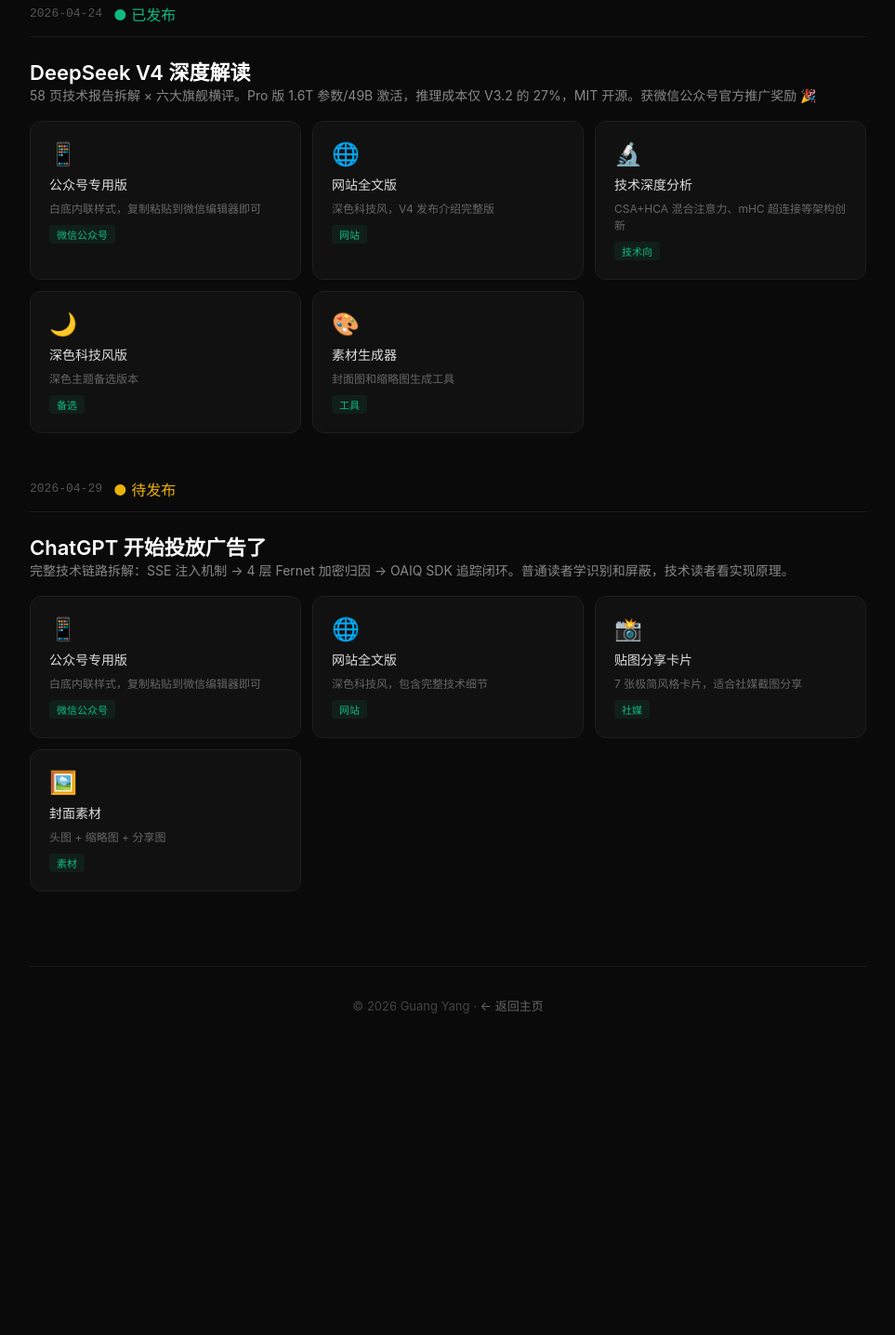
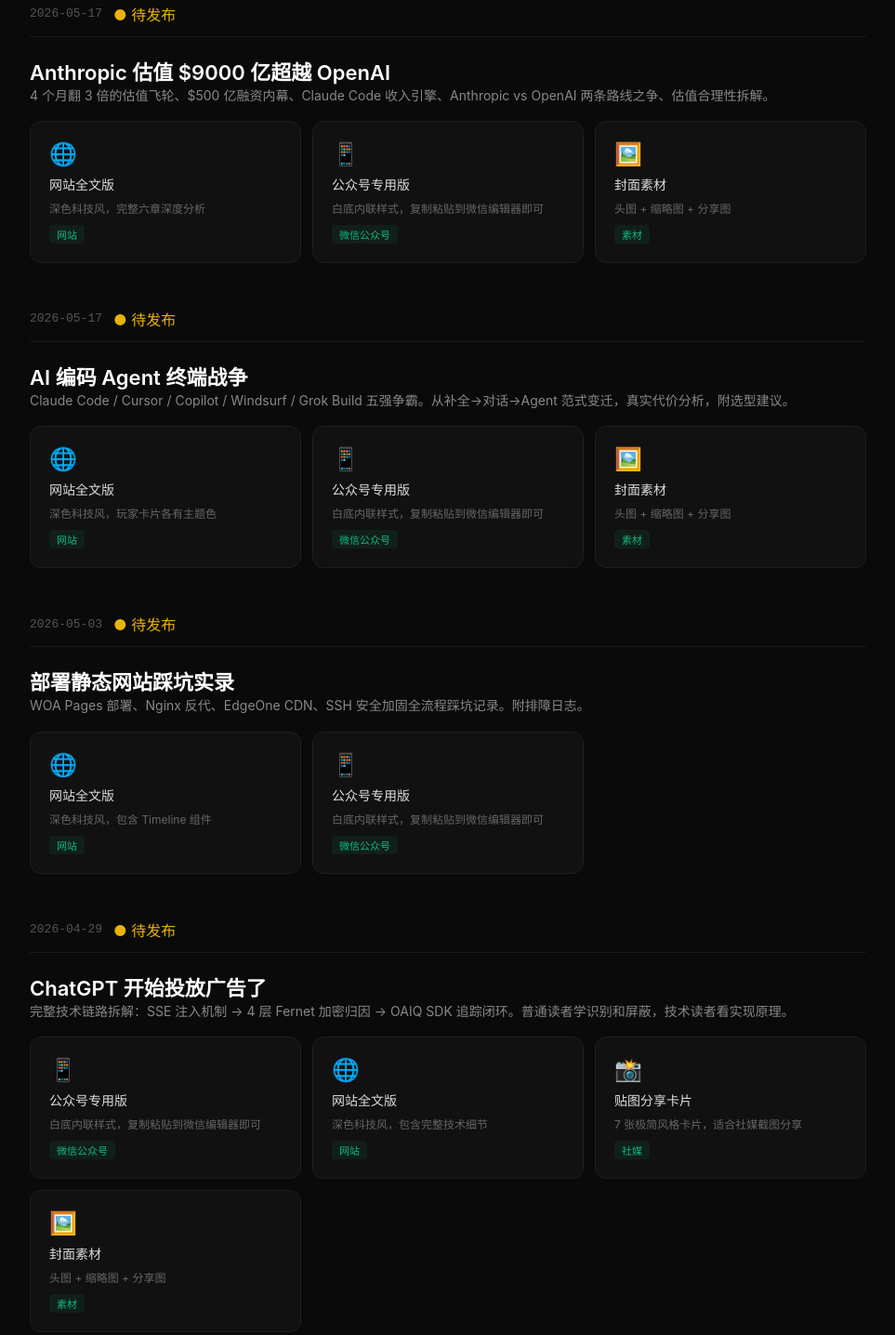
Before and after one commit to guangyang1206/ai-articles, a plain HTML site: page content/ai-articles-index.html in a window 1280 px wide. Shown: the part 244-1680 px from the top of the page at 93% size, without its empty margins (158-1121 px from the left). Before the commit the page ends 1395 px from the top, so only its background shows below. Drawn offline with Linux system fonts and the light colour scheme.

Commit message:
content: 更新文章索引页（5 篇文章，最新在上）

```diff
--- a/content/ai-articles-index.html
+++ b/content/ai-articles-index.html
@@ -153,6 +153,126 @@
       <p class="subtitle">分享有用的 AI 知识，真诚、不装、有点幽默</p>
     </header>
 
+    <!-- Topic 5: Anthropic 估值 -->
+    <section class="topic-section">
+      <div class="topic-header">
+        <span class="topic-date">2026-05-17</span>
+        <span class="status-draft">● 待发布</span>
+      </div>
+      <h2 class="topic-title">Anthropic 估值 $9000 亿超越 OpenAI</h2>
+      <p class="topic-desc">4 个月翻 3 倍的估值飞轮、$500 亿融资内幕、Claude Code 收入引擎、Anthropic vs OpenAI 两条路线之争、估值合理性拆解。</p>
+      <div class="files-grid">
+        <a class="file-card" href="anthropic-valuation/article-full.html">
+          <span class="icon">🌐</span>
+          <span class="name">网站全文版</span>
+          <span class="desc">深色科技风，完整六章深度分析</span>
+          <span class="tag">网站</span>
+        </a>
+        <a class="file-card" href="anthropic-valuation/wechat-article-mp.html">
+          <span class="icon">📱</span>
+          <span class="name">公众号专用版</span>
+          <span class="desc">白底内联样式，复制粘贴到微信编辑器即可</span>
+          <span class="tag">微信公众号</span>
+        </a>
+        <a class="file-card" href="anthropic-valuation/cover-assets.html">
+          <span class="icon">🖼️</span>
+          <span class="name">封面素材</span>
+          <span class="desc">头图 + 缩略图 + 分享图</span>
+          <span class="tag">素材</span>
+        </a>
+      </div>
+    </section>
+
+    <!-- Topic 4: AI 编码 Agent 终端战争 -->
+    <section class="topic-section">
+      <div class="topic-header">
+        <span class="topic-date">2026-05-17</span>
+        <span class="status-draft">● 待发布</span>
+      </div>
+      <h2 class="topic-title">AI 编码 Agent 终端战争</h2>
+      <p class="topic-desc">Claude Code / Cursor / Copilot / Windsurf / Grok Build 五强争霸。从补全→对话→Agent 范式变迁，真实代价分析，附选型建议。</p>
+      <div class="files-grid">
+        <a class="file-card" href="ai-coding-agent/article-full.html">
+          <span class="icon">🌐</span>
+          <span class="name">网站全文版</span>
+          <span class="desc">深色科技风，玩家卡片各有主题色</span>
+          <span class="tag">网站</span>
+        </a>
+        <a class="file-card" href="ai-coding-agent/wechat-article-mp.html">
+          <span class="icon">📱</span>
+          <span class="name">公众号专用版</span>
+          <span class="desc">白底内联样式，复制粘贴到微信编辑器即可</span>
+          <span class="tag">微信公众号</span>
+        </a>
+        <a class="file-card" href="ai-coding-agent/cover-assets.html">
+          <span class="icon">🖼️</span>
+          <span class="name">封面素材</span>
+          <span class="desc">头图 + 缩略图 + 分享图</span>
+          <span class="tag">素材</span>
+        </a>
+      </div>
+    </section>
+
+    <!-- Topic 3: 部署踩坑 -->
+    <section class="topic-section">
+      <div class="topic-header">
+        <span class="topic-date">2026-05-03</span>
+        <span class="status-draft">● 待发布</span>
+      </div>
+      <h2 class="topic-title">部署静态网站踩坑实录</h2>
+      <p class="topic-desc">WOA Pages 部署、Nginx 反代、EdgeOne CDN、SSH 安全加固全流程踩坑记录。附排障日志。</p>
+      <div class="files-grid">
+        <a class="file-card" href="deploy-lessons/article-full.html">
+          <span class="icon">🌐</span>
+          <span class="name">网站全文版</span>
+          <span class="desc">深色科技风，包含 Timeline 组件</span>
+          <span class="tag">网站</span>
+        </a>
+        <a class="file-card" href="deploy-lessons/wechat-article-mp.html">
+          <span class="icon">📱</span>
+          <span class="name">公众号专用版</span>
+          <span class="desc">白底内联样式，复制粘贴到微信编辑器即可</span>
+          <span class="tag">微信公众号</span>
+        </a>
+      </div>
+    </section>
+
+    <!-- Topic 2: ChatGPT Ads -->
+    <section class="topic-section">
+      <div class="topic-header">
+        <span class="topic-date">2026-04-29</span>
+        <span class="status-draft">● 待发布</span>
+      </div>
+      <h2 class="topic-title">ChatGPT 开始投放广告了</h2>
+      <p class="topic-desc">完整技术链路拆解：SSE 注入机制 → 4 层 Fernet 加密归因 → OAIQ SDK 追踪闭环。普通读者学识别和屏蔽，技术读者看实现原理。</p>
+      <div class="files-grid">
+        <a class="file-card" href="chatgpt-ads/wechat-article-mp.html">
+          <span class="icon">📱</span>
+          <span class="name">公众号专用版</span>
+          <span class="desc">白底内联样式，复制粘贴到微信编辑器即可</span>
+          <span class="tag">微信公众号</span>
+        </a>
+        <a class="file-card" href="chatgpt-ads/article-full.html">
+          <span class="icon">🌐</span>
+          <span class="name">网站全文版</span>
+          <span class="desc">深色科技风，包含完整技术细节</span>
+          <span class="tag">网站</span>
+        </a>
+        <a class="file-card" href="chatgpt-ads/share-cards.html">
+          <span class="icon">📸</span>
+          <span class="name">贴图分享卡片</span>
+          <span class="desc">7 张极简风格卡片，适合社媒截图分享</span>
+          <span class="tag">社媒</span>
+        </a>
+        <a class="file-card" href="chatgpt-ads/cover-assets.html">
+          <span class="icon">🖼️</span>
+          <span class="name">封面素材</span>
+          <span class="desc">头图 + 缩略图 + 分享图</span>
+          <span class="tag">素材</span>
+        </a>
+      </div>
+    </section>
+
     <!-- Topic 1: DeepSeek V4 -->
     <section class="topic-section">
       <div class="topic-header">
@@ -195,44 +315,8 @@
       </div>
     </section>
 
-    <!-- Topic 2: ChatGPT Ads -->
-    <section class="topic-section">
-      <div class="topic-header">
-        <span class="topic-date">2026-04-29</span>
-        <span class="status-draft">● 待发布</span>
-      </div>
-      <h2 class="topic-title">ChatGPT 开始投放广告了</h2>
-      <p class="topic-desc">完整技术链路拆解：SSE 注入机制 → 4 层 Fernet 加密归因 → OAIQ SDK 追踪闭环。普通读者学识别和屏蔽，技术读者看实现原理。</p>
-      <div class="files-grid">
-        <a class="file-card" href="chatgpt-ads/wechat-article-mp.html">
-          <span class="icon">📱</span>
-          <span class="name">公众号专用版</span>
-          <span class="desc">白底内联样式，复制粘贴到微信编辑器即可</span>
-          <span class="tag">微信公众号</span>
-        </a>
-        <a class="file-card" href="chatgpt-ads/article-full.html">
-          <span class="icon">🌐</span>
-          <span class="name">网站全文版</span>
-          <span class="desc">深色科技风，包含完整技术细节</span>
-          <span class="tag">网站</span>
-        </a>
-        <a class="file-card" href="chatgpt-ads/share-cards.html">
-          <span class="icon">📸</span>
-          <span class="name">贴图分享卡片</span>
-          <span class="desc">7 张极简风格卡片，适合社媒截图分享</span>
-          <span class="tag">社媒</span>
-        </a>
-        <a class="file-card" href="chatgpt-ads/cover-assets.html">
-          <span class="icon">🖼️</span>
-          <span class="name">封面素材</span>
-          <span class="desc">头图 + 缩略图 + 分享图</span>
-          <span class="tag">素材</span>
-        </a>
-      </div>
-    </section>
-
     <footer>
-      <p>© 2026 Guang Yang · <a href="https://yeranyang.pages.woa.com/">← 返回主页</a></p>
+      <p>© 2026 Yeran · <a href="https://yeranyang.pages.woa.com/">← 返回主页</a></p>
     </footer>
   </div>
 </body>
```
